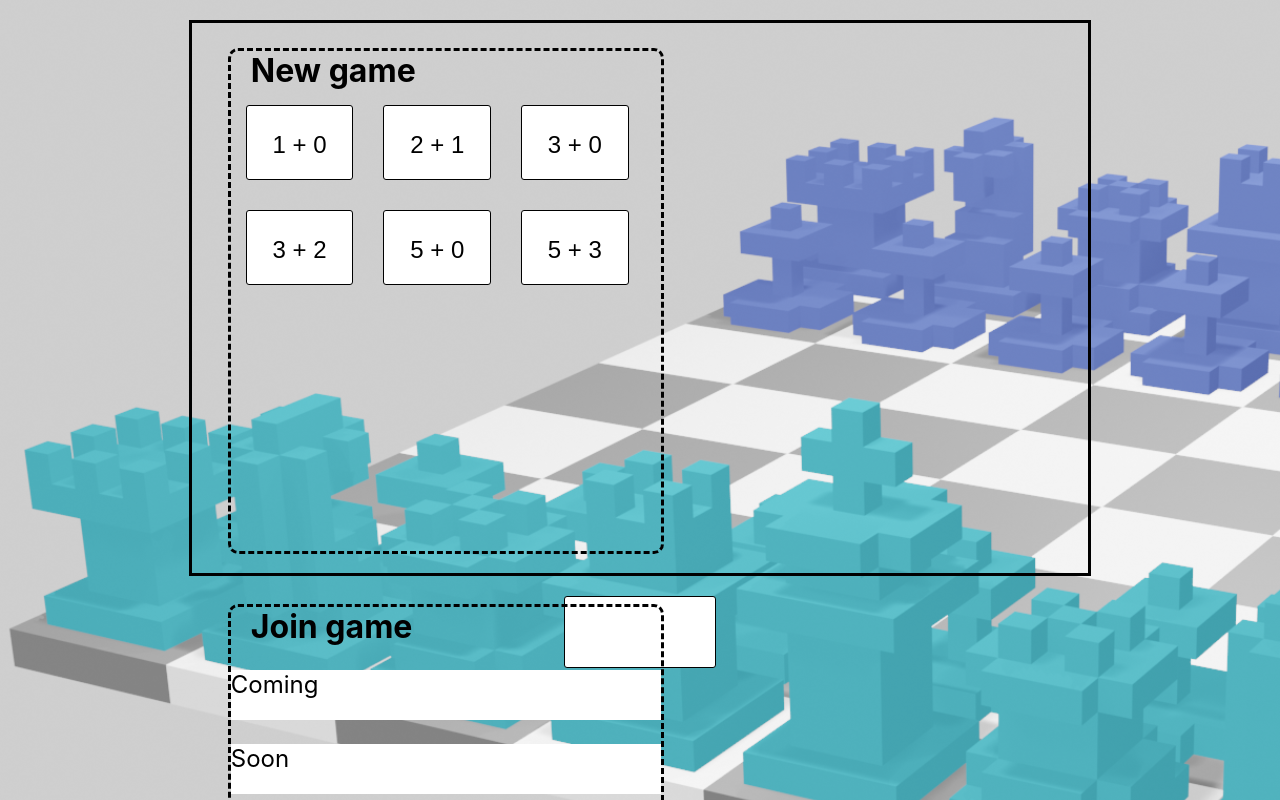
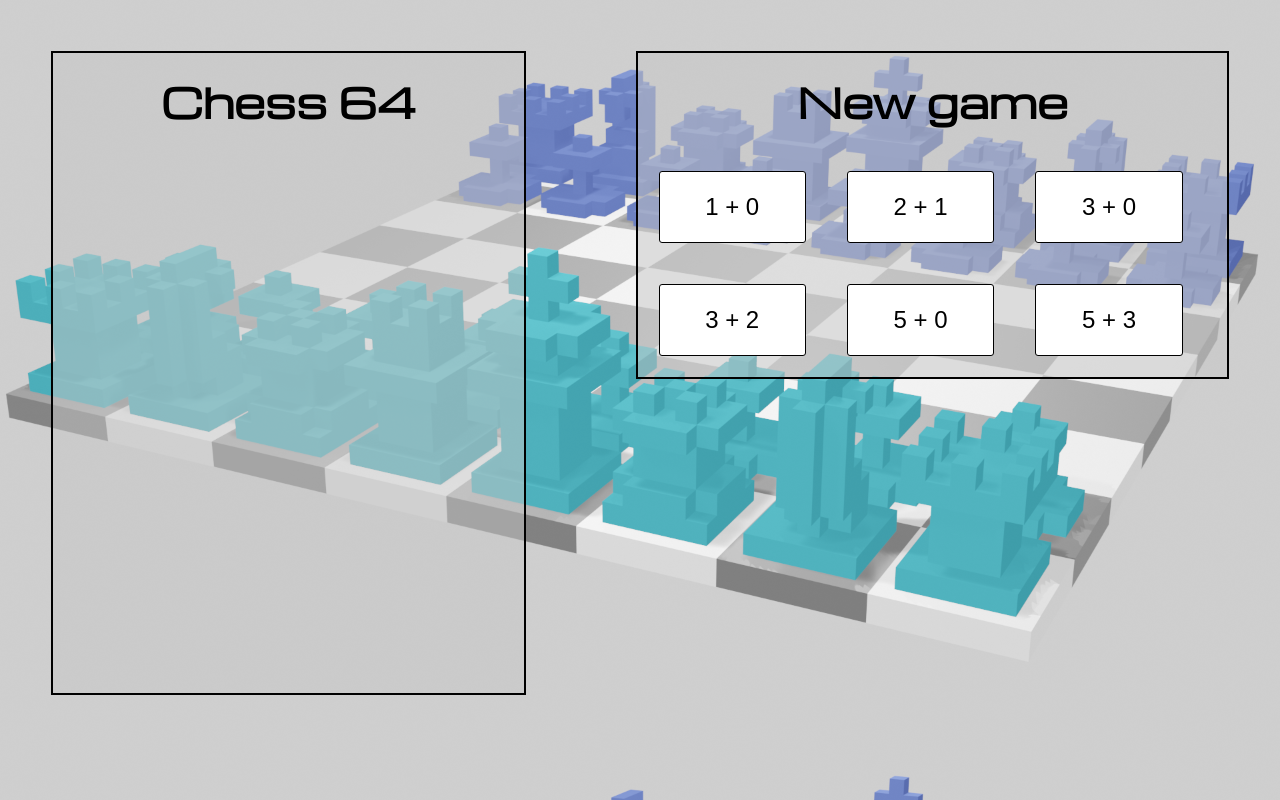
Before and after one commit to isaact23/chess64, a React (Create React App) app: page / in a window 1280 px wide. Shown: the top 800 px of the page. Built offline with nearby package versions, Linux system fonts and the light colour scheme.

Commit message:
Finish UI overhaul

```diff
--- a/public/index.html
+++ b/public/index.html
@@ -1,6 +1,7 @@
 <!DOCTYPE html>
 <html lang="en">
   <head>
+    <link href='https://fonts.googleapis.com/css?family=Michroma' rel='stylesheet'>
     <meta charset="utf-8" />
     <link rel="icon" href="%PUBLIC_URL%/favicon.ico" />
     <meta name="viewport" content="width=device-width, initial-scale=1" />
--- a/src/color_scheme.scss
+++ b/src/color_scheme.scss
@@ -1,4 +1,3 @@
 $background-color: #eeeeee;
-$navbar-color: #999999;
-$panel1-color: white;
+$panel-color: rgba(200, 200, 200, 0.5);
 $btn-color: #ffffff;
--- a/src/components/App.scss
+++ b/src/components/App.scss
@@ -1,8 +1,33 @@
 @import "../color_scheme";
 
 body {
-  background-image: url("../images/chess_glass.png");
-  background-position-y: 20%;
-  background-size: cover;
-  background-color: #ffffff;
+  margin: 4%;
 }
+
+h1 {
+  font-size: 40px;
+  margin: 20px;
+  text-align: center;
+}
+
+h2 {
+  font-size: 28px;
+  text-align: center;
+}
+
+p {
+  font-size: 24px;
+  margin: 20px;
+  text-align: center;
+}
+
+button {
+  width: 25%;
+  height: 15%;
+  margin: 3.5%;
+  float: left;
+  border-style: solid;
+  border-width: 1px;
+  border-radius: 3px;
+  background-color: $btn-color;
+}
--- a/src/components/Game.js
+++ b/src/components/Game.js
@@ -91,12 +91,13 @@ export default class Game extends React.Component {
                             borderRadius: "5px",
                             boxShadow: `0 5px 15px rgba(0, 0, 0, 0.5)`
                         }}
+                        lightSquareStyle={{backgroundColor: "#b5c9eb"}}
+                        darkSquareStyle={{backgroundColor: "#8c9cb8"}}
                     />
                 </div>
                 <div className="gameControls">
-                    <h2>Controls</h2>
                     <h2>Outcome: {this.state.outcome}</h2>
-                    <button>
+                    <button id="resignBtn">
                         <p>Resign</p>
                     </button>
                 </div>
--- a/src/components/Game.scss
+++ b/src/components/Game.scss
@@ -8,9 +8,14 @@
   width: 300px;
   height: 400px;
   margin-left: 50px;
-  background-color: $panel1-color;
+  background-color: $panel-color;
   border-style: solid;
-  border-width: 1px;
-  border-radius: 5px;
+  border-width: 2px;
   float: left;
 }
+
+button#resignBtn {
+  width: 50%;
+  margin-left: 25%;
+  text-align: center;
+}
--- a/src/components/Home.js
+++ b/src/components/Home.js
@@ -21,13 +21,17 @@ export default class Home extends React.Component {
     render() {
         return (
             <div className="homeComponent">
-                <div className="allColumns">
-                    <div className="column">
+                <div className="mainPanel">
+                    <h1>Chess 64</h1>
+                </div>
+                <div className="newGamePanel">
                     <h1>New game</h1>
                     <h2 hidden={!this.state.joiningGame}>Joining game...</h2>
+                    <div hidden={true}>
                         <button id="cancelJoinGameBtn" hidden={!this.state.joiningGame}>
                             <h2>Cancel join game</h2>
                         </button>
+                    </div>
                     <button id="timeControlBtn" disabled={this.state.joiningGame} onClick={() => this.joinGame(1, 0)}>
                         <p>1 + 0</p>
                     </button>
@@ -47,15 +51,6 @@ export default class Home extends React.Component {
                         <p>5 + 3</p>
                     </button>
                 </div>
-                    <div className="column">
-                        <h1>Join game</h1>
-                        <div className="joinBtn"><p>Coming</p></div>
-                        <div className="joinBtn"><p>Soon</p></div>
-                    </div>
-                </div>
-                <footer>
-                    <div className="navBtn"><h2>About</h2></div>
-                </footer>
             </div>
         );
     }
--- a/src/components/Home.scss
+++ b/src/components/Home.scss
@@ -1,59 +1,30 @@
 @import "../color_scheme";
 
-p {
-  font-size: 24px;
+body {
+  background-image: url("../images/chess_glass.png");
+  background-position-y: 20%;
+  background-size: cover;
+  background-color: #ffffff;
 }
 
-.allColumns {
-  width: 70%;
-  height: 550px;
-  margin: 20px auto;
+.mainPanel {
+  width: 40%;
+  height: 80vh;
+  float: left;
   border-style: solid;
+  border-width: 2px;
+  background-color: $panel-color;
 }
 
-.column {
-  width: 430px;
-  height: 500px;
-  margin: 25px 4%;
-  float: left;
-  border-style: dashed;
-  border-radius: 10px;
-}
-
-button#timeControlBtn {
-  width: 25%;
-  height: 15%;
-  margin: 3.5%;
-  float: left;
+.newGamePanel {
+  width: 50%;
+  float: right;
   border-style: solid;
-  border-width: 1px;
-  border-radius: 3px;
-  background-color: $btn-color;
+  border-width: 2px;
+  background-color: $panel-color;
 }
 
 button#cancelJoinGameBtn {
   width: 70%;
   height: 50px;
-  border-style: solid;
-  border-width: 1px;
-  border-radius: 3px;
-  background-color: $btn-color;
 }
-
-.joinBtn {
-  width: 100%;
-  height: 50px;
-  margin: 0;
-  padding: 0;
-  background-color: $btn-color
-}
-
-.navBtn {
-  width: 150px;
-  height: 70px;
-  margin: auto;
-  border-style: solid;
-  border-width: 1px;
-  border-radius: 3px;
-  background-color: $btn-color;
-}
--- a/src/index.scss
+++ b/src/index.scss
@@ -1,15 +1,7 @@
 @import "color_scheme.scss";
 
-h1 {
-  margin: 0 20px;
-}
-
 body {
-  margin: 0;
-  //text-align: center;
-  font-family: -apple-system, BlinkMacSystemFont, 'Segoe UI', 'Roboto', 'Oxygen',
-    'Ubuntu', 'Cantarell', 'Fira Sans', 'Droid Sans', 'Helvetica Neue',
-    sans-serif;
+  font-family: 'Michroma', 'Roboto', sans-serif;
   -webkit-font-smoothing: antialiased;
   -moz-osx-font-smoothing: grayscale;
 }
```
Lines whose indentation alone changed are shown as unchanged.
